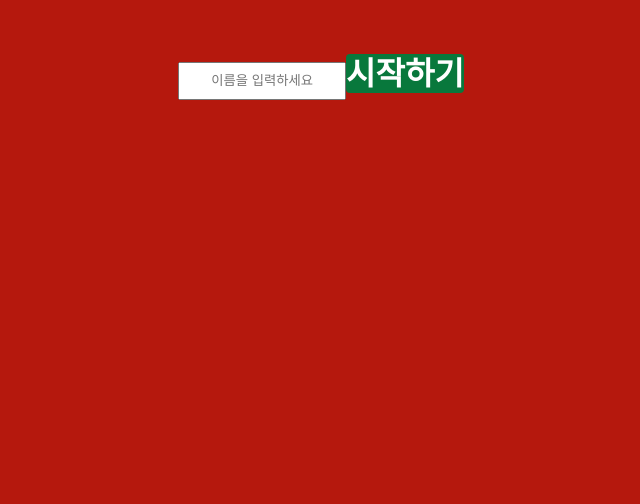
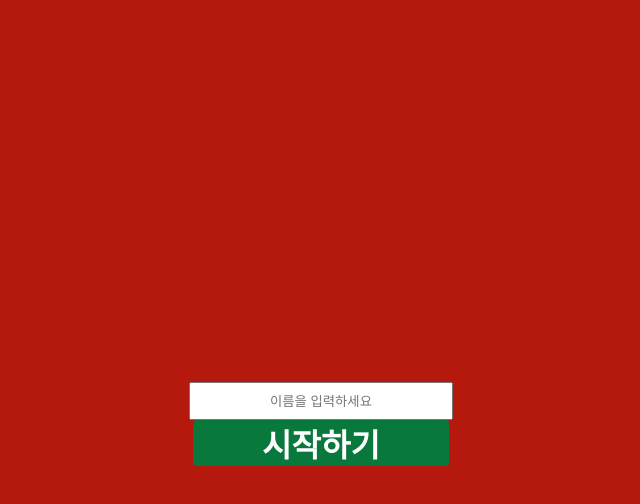
Before and after one commit to ddZoebb/christmas_mbti, a React (Create React App) app: page /name in a window 1280 px wide. Shown: the top 504 px of the page, without its empty margins (319-959 px from the left). Built offline with nearby package versions, Linux system fonts and the light colour scheme.

Commit message:
some css added 4

```diff
--- a/src/App.css
+++ b/src/App.css
@@ -1,5 +1,6 @@
 :root {
   --main-bg-color: rgb(181, 24, 13);
+  --button-theme: rgb(8, 120, 60);
 }
 
 .App {
@@ -57,13 +58,22 @@
   width: 70rem;
   display: flex;
   flex-direction: column;
-  justify-content: flex-start;
+  justify-content:center;
+  align-items: center;
   padding-top: 3rem;
   animation: fadein 1s;
 }
 
+.Name-input-container {
+  width: 20vw;
+  display: flex;
+  flex-direction: column;
+  justify-content: center;
+  align-items: center;
+}
+
 .Name-input {
-  width: 10rem;
+  width: 100%;
   height: 2rem;
   text-align: center;
 
--- a/src/pages/Name.js
+++ b/src/pages/Name.js
@@ -5,7 +5,7 @@ const Name = () => {
   return (
     <div className="Name-wrapper">
       <div className="Name-content-container">
-        <form>
+        <form className="Name-input-container">
           <input className="Name-input" placeholder="이름을 입력하세요"></input>
           <Button to="/situation">시작하기</Button>
         </form>
```
